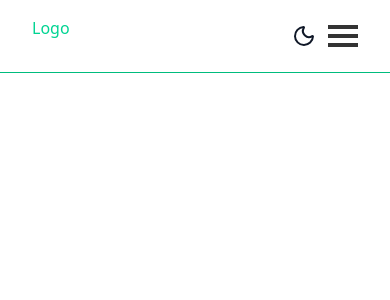
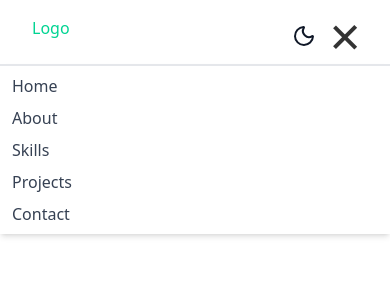
Before and after one commit to Basim-s-lab/myWebsite, a React (Vite) app: page / in a window 390 px wide. Both pictures are taken after a click on the element 343 px from the left and 36 px from the top of the page. Shown: the top 300 px of the page. Built offline with nearby package versions, Linux system fonts and the light colour scheme.

Commit message:
feat: add mobile menu functionality and improve hamburger animation

```diff
--- a/src/App.jsx
+++ b/src/App.jsx
@@ -3,7 +3,7 @@ import { useState, useEffect } from "react";
 import { Sun, Moon } from "lucide-react";
 function App() {
   const [theme, setTheme] = useState(localStorage.getItem("theme") || "light");
-
+  const [isMenuOpen, setIsMenuOpen] = useState(false);
   useEffect(() => {
     localStorage.setItem("theme", theme);
     document.documentElement.classList.toggle("dark", theme === "dark");
@@ -19,7 +19,7 @@ function App() {
 
   const themeClasses =
     theme === "light" ? "bg-white text-gray-900" : "bg-gray-900 text-white";
-
+  const mobileMenuClasses = isMenuOpen ? "active" : "";
   return (
     <>
       <header
@@ -54,12 +54,42 @@ function App() {
           >
             {theme === "light" ? <Moon /> : <Sun />}
           </button>
-          <div className="hamburger self-center">
-            <span className="bar hover:bg-emerald-500"></span>
-            <span className="bar hover:bg-emerald-500"></span>
-            <span className="bar hover:bg-emerald-500"></span>
+          <div
+            className="hamburger justify-start self-center"
+            onClick={() => setIsMenuOpen(!isMenuOpen)}
+          >
+            <span
+              className={`${mobileMenuClasses} bar hover:bg-emerald-500`}
+            ></span>
+            <span
+              className={`${mobileMenuClasses} bar hover:bg-emerald-500`}
+            ></span>
+            <span
+              className={`${mobileMenuClasses} bar hover:bg-emerald-500`}
+            ></span>
           </div>
         </div>
+        {isMenuOpen && (
+          <div className="mobile-menu absolute top-16 left-0 w-full border-t border-gray-200 bg-white shadow-md md:hidden dark:border-slate-700 dark:bg-gray-800">
+            <ul className="flex flex-col gap-2">
+              <li className="block w-full border-t border-gray-200 px-3 pt-2 text-left text-gray-700 transition-colors duration-200 hover:text-emerald-400 dark:text-gray-300 dark:hover:text-emerald-400">
+                <a href="#home">Home</a>
+              </li>
+              <li className="block w-full px-3 text-left text-gray-700 transition-colors duration-200 hover:text-emerald-400 dark:text-gray-300 dark:hover:text-emerald-400">
+                <a href="#about">About</a>
+              </li>
+              <li className="block w-full px-3 text-left text-gray-700 transition-colors duration-200 hover:text-emerald-400 dark:text-gray-300 dark:hover:text-emerald-400">
+                <a href="#skills">Skills</a>
+              </li>
+              <li className="block w-full px-3 text-left text-gray-700 transition-colors duration-200 hover:text-emerald-400 dark:text-gray-300 dark:hover:text-emerald-400">
+                <a href="#projects">Projects</a>
+              </li>
+              <li className="block w-full px-3 pb-2 text-left text-gray-700 transition-colors duration-200 hover:text-emerald-400 dark:text-gray-300 dark:hover:text-emerald-400">
+                <a href="#contact">Contact</a>
+              </li>
+            </ul>
+          </div>
+        )}
       </header>
     </>
   );
--- a/src/index.css
+++ b/src/index.css
@@ -27,19 +27,19 @@ body,
 }
 
 .active:nth-child(1) {
-  transform: rotate(-45deg) translate(-8px, 8px);
+  transform: rotate(-45deg) translate(-2px, 5px);
 }
 
 .active:nth-child(2) {
-  opacity: 0;
+  display: none;
 }
 
 .active:nth-child(3) {
-  transform: rotate(45deg) translate(-8px, -8px);
+  transform: rotate(45deg) translate(-1px, -4px);
 }
-.hamburger.active .bar {
+/* .hamburger.active .bar {
   transition: all 0.3s ease;
 }
 .hamburger .bar {
   transition: all 0.3s ease;
-}
+} */
```
